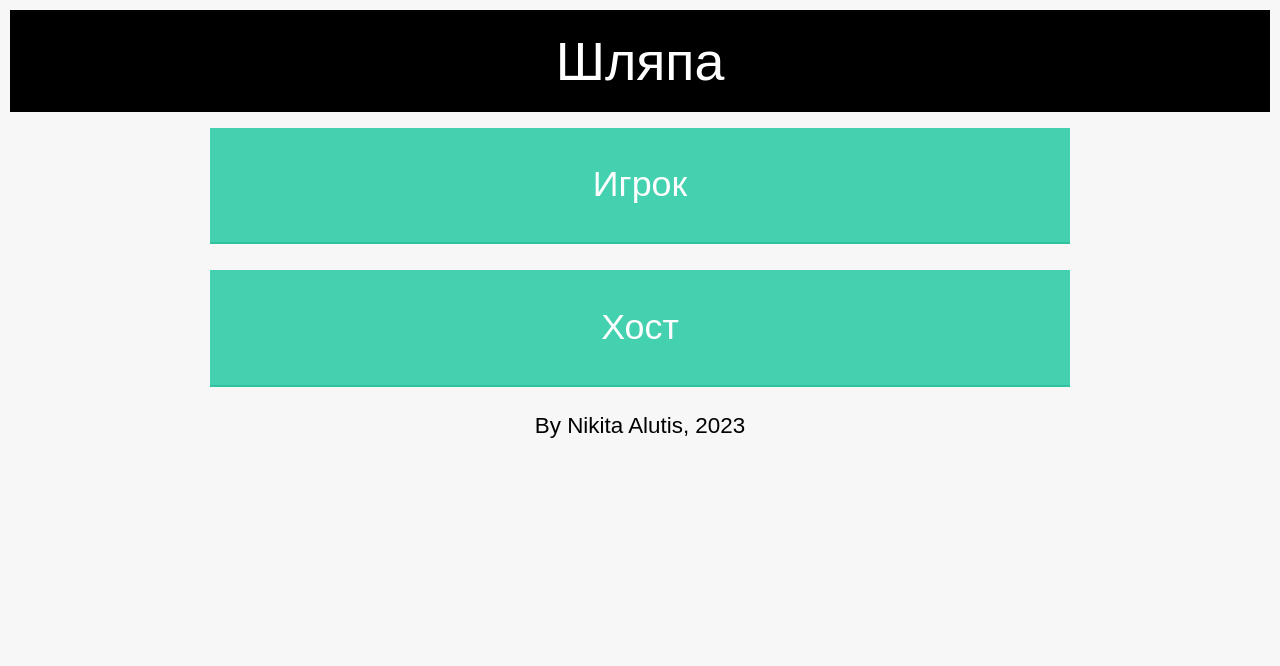
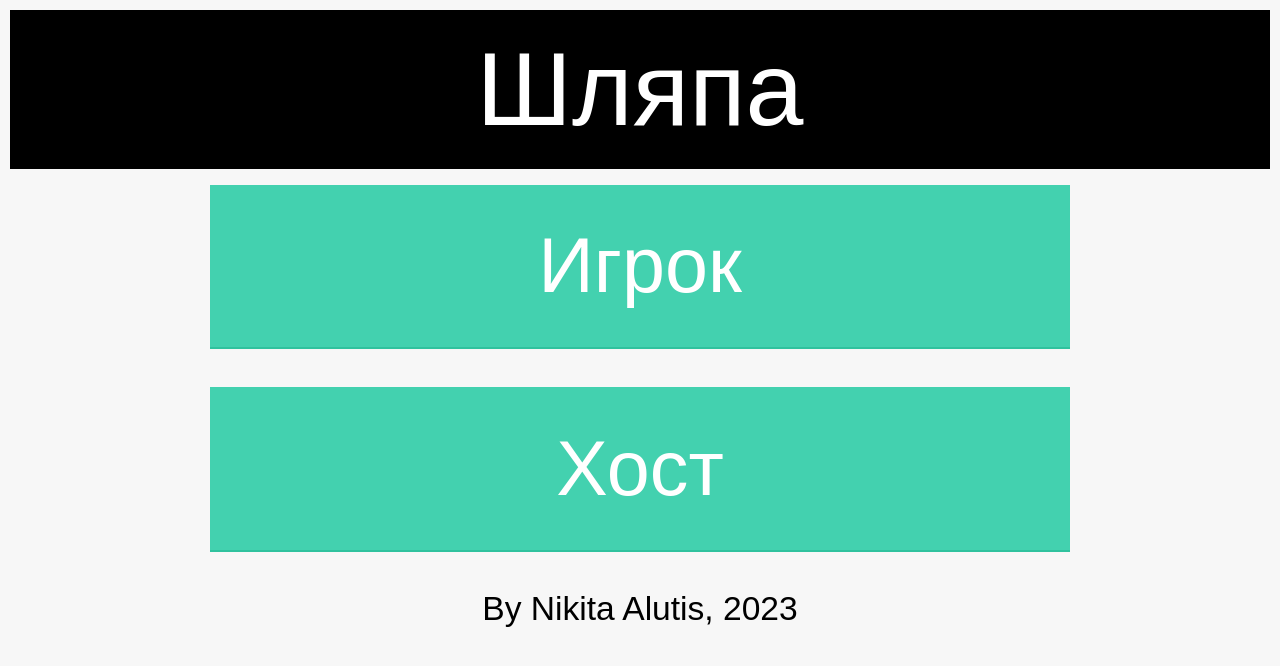
Before and after one commit to illaitar/shlyapa, a Flask app: page / in a window 1280 px wide. Shown: the top 666 px of the page. Run offline with Flask 2, Linux system fonts and the light colour scheme.

Commit message:
cosmetic 3

```diff
--- a/api/static/def.css
+++ b/api/static/def.css
@@ -13,7 +13,7 @@ body{
 }
 
 .form-style-6{
-	font: 140% Arial, Helvetica, sans-serif;
+	font: 210% Arial, Helvetica, sans-serif;
 	width: 100%;
 	padding: 2%;
 	background: #F7F7F7;
@@ -23,7 +23,7 @@ text-align: center
 .form-style-6 h1{
 	background: #000000;
 	padding: 20px 0;
-	font-size: 240%;
+	font-size: 310%;
 	font-weight: 300;
 	text-align: center;
 	color: #fff;
@@ -54,7 +54,7 @@ text-align: center
 	border: 1px solid #ccc;
 	padding: 3%;
 	color: #555;
-	font: 110% Arial, Helvetica, sans-serif;
+	font: 150% Arial, Helvetica, sans-serif;
 }
 .form-style-6 input[type="text"]:focus,
 .form-style-6 input[type="date"]:focus,
@@ -78,7 +78,7 @@ text-align: center
 	-webkit-box-sizing: border-box;
 	-moz-box-sizing: border-box;
 	width: 70%;
-	font-size: 160%;
+	font-size: 230%;
 	padding: 3%;
 	background: #43D1AF;
 	border-bottom: 2px solid #30C29E;
```
